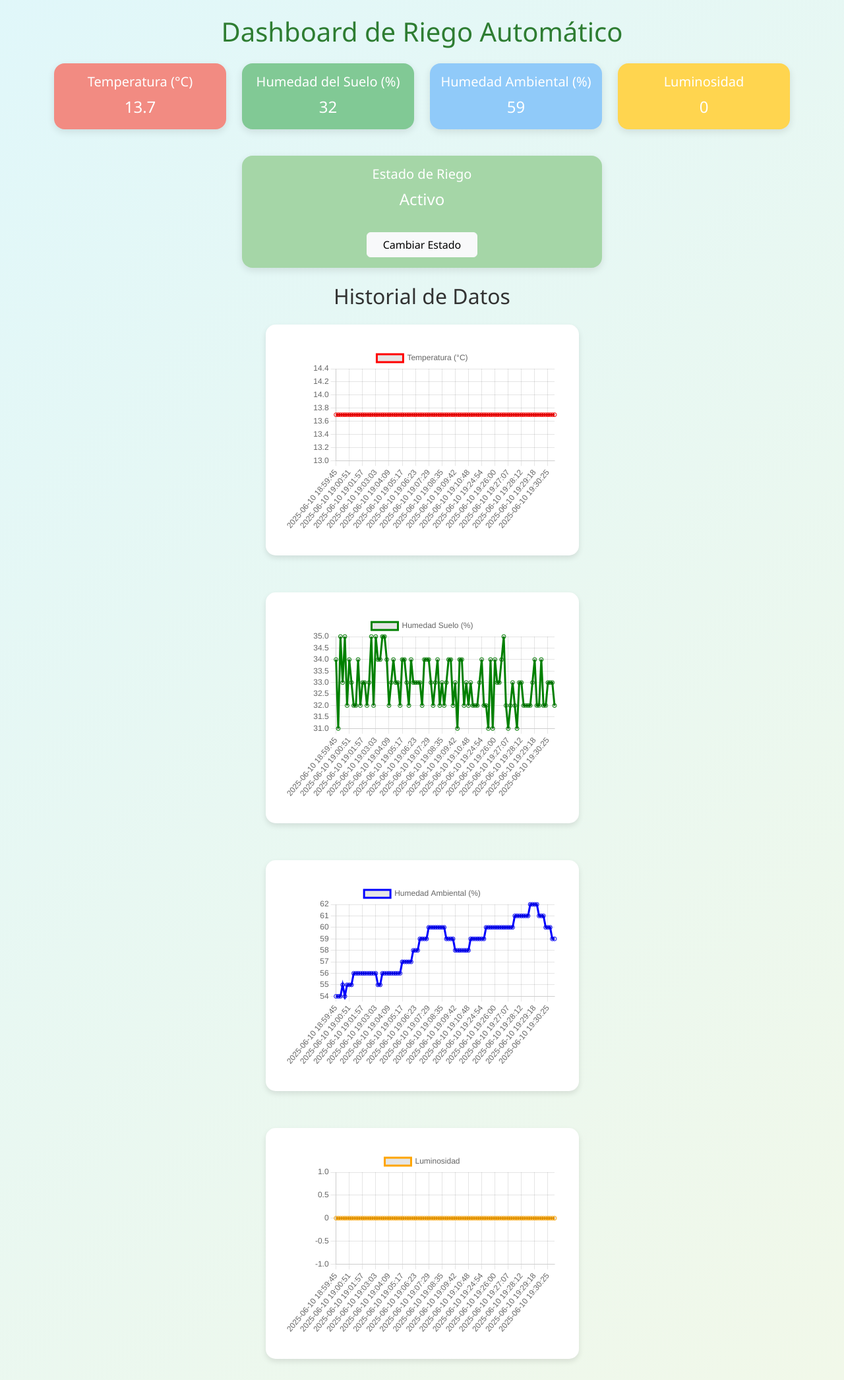
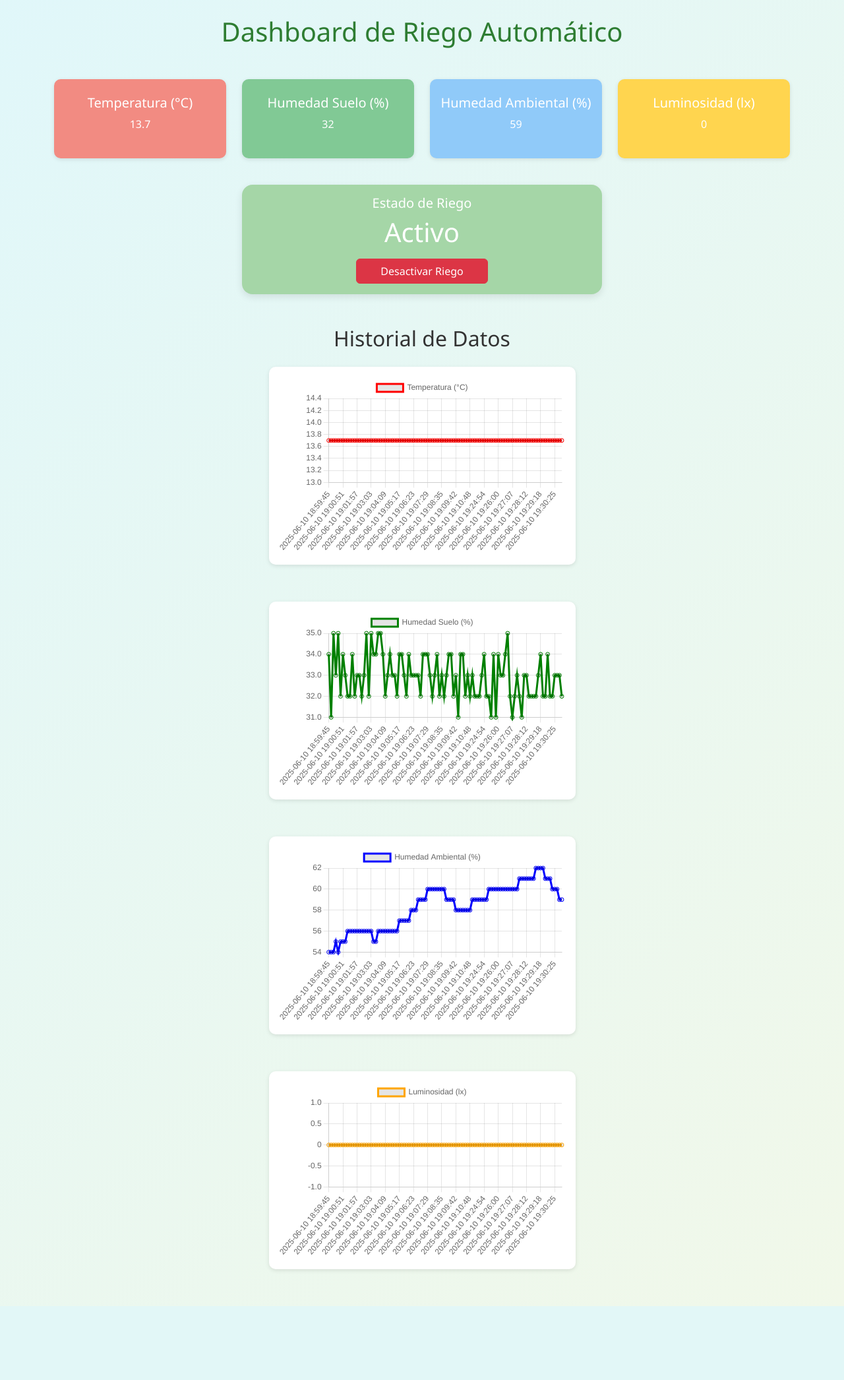
Before and after one commit to MBGG8/Riego_IOT, a Flask app: page / in a window 1280 px wide. Shown: the part 56-2148 px from the top of the page at 66% size. After the commit the page ends 2036 px from the top, so only its background shows below. Run offline with Flask 3, Linux system fonts and the light colour scheme; data comes from the database, SQL or seed files in the repository; both versions use the stored data as it was after the commit.

Commit message:
Boton de control de Riego

```diff
--- a/app.py
+++ b/app.py
@@ -1,20 +1,16 @@
 import logging
 from flask import Flask, request, jsonify, make_response, render_template
-from flask_sqlalchemy import SQLAlchemy
 from datetime import datetime
+import pytz
 from database import db
-import pytz
-import os
 
 app = Flask(__name__)
-
-# Configuración de la base de datos SQLite
 app.config['SQLALCHEMY_DATABASE_URI'] = 'sqlite:///riego.db'
 app.config['SQLALCHEMY_TRACK_MODIFICATIONS'] = False
 
+# Inicializar DB
+db.init_app(app)
 zona_lima = pytz.timezone('America/Lima')
-
-db.init_app(app)
 
 class SensorData(db.Model):
     id = db.Column(db.Integer, primary_key=True)
@@ -29,77 +25,98 @@ class RiegoEstado(db.Model):
     activar = db.Column(db.Boolean, nullable=False)
     fecha = db.Column(db.DateTime, default=datetime.utcnow)
 
-# Inicializar la BD si no existe (opcional, si no lo haces en otro lado)
 with app.app_context():
     db.create_all()
 
+def nocache_json(data, status=200):
+    resp = make_response(jsonify(data), status)
+    resp.headers['Cache-Control'] = 'no-store, no-cache, must-revalidate, max-age=0'
+    resp.headers['Pragma'] = 'no-cache'
+    resp.headers['Expires'] = '0'
+    return resp
+
 @app.route('/')
 def index():
-    response = make_response(render_template('dashboard.html'))
-    response.headers['Cache-Control'] = 'no-store, no-cache, must-revalidate, max-age=0'
-    response.headers['Pragma'] = 'no-cache'
-    response.headers['Expires'] = '0'
-    return response
+    return render_template('dashboard.html')
 
-def nocache_json_response(data):
-    """Helper para respuesta JSON con headers anti-cache"""
-    response = make_response(jsonify(data))
-    response.headers['Cache-Control'] = 'no-store, no-cache, must-revalidate, max-age=0'
-    response.headers['Pragma'] = 'no-cache'
-    response.headers['Expires'] = '0'
-    return response
+# Recibe datos del ESP32
+@app.route('/update', methods=['POST'])
+def update():
+    data = request.get_json()
+    if not data:
+        return nocache_json({"error": "No JSON recibido"}, 400)
+    try:
+        sd = SensorData(
+            temperatura=data.get('temperatura'),
+            humedad_suelo=data.get('humedad_suelo'),
+            humedad_ambiental=data.get('humedad_ambiental'),
+            luminosidad=data.get('luminosidad')
+        )
+        re = RiegoEstado(activar=(data.get('activaciones', 0) == 1))
+        db.session.add(sd)
+        db.session.add(re)
+        db.session.commit()
+        return nocache_json({"status": "ok"})
+    except Exception as e:
+        db.session.rollback()
+        logging.error(e)
+        return nocache_json({"error": str(e)}, 500)
 
+# Devuelve el override (estado del botón)
+@app.route('/estado', methods=['GET'])
+def estado():
+    ultimo = RiegoEstado.query.order_by(RiegoEstado.fecha.desc()).first()
+    return nocache_json({"activar": bool(ultimo.activar) if ultimo else False})
+
+# Cambia override desde el dashboard
+@app.route('/riego', methods=['POST'])
+def riego():
+    data = request.get_json(force=True)
+    if 'activar' not in data:
+        return nocache_json({"error": "Falta 'activar'"}, 400)
+    estado = bool(data['activar'])
+    re = RiegoEstado(activar=estado)
+    db.session.add(re)
+    db.session.commit()
+    return nocache_json({"status": "override actualizado", "activar": estado})
+
+# Últimos datos para la card
+@app.route('/data', methods=['GET'])
+def get_data():
+    ultimo = SensorData.query.order_by(SensorData.fecha.desc()).first()
+    if not ultimo:
+        return nocache_json({}, 200)
+    return nocache_json({
+        "temperatura": ultimo.temperatura,
+        "humedad_suelo": ultimo.humedad_suelo,
+        "humedad_ambiental": ultimo.humedad_ambiental,
+        "luminosidad": ultimo.luminosidad
+    })
+
+# Histórico para gráficas
 @app.route('/historico', methods=['GET'])
 def historico():
-    zona_lima = pytz.timezone('America/Lima')
-    # Obtener últimos 100 registros ordenados de forma descendente (más recientes primero)
-    registros = SensorData.query.order_by(SensorData.fecha.desc()).limit(100).all()
-    datos = []
-    # Para mostrar cronológicamente los datos (de más antiguo a más reciente)
-    registros.reverse()
-    for r in registros:
-        fecha_utc = r.fecha.replace(tzinfo=pytz.utc)  # Asumimos UTC
-        fecha_lima = fecha_utc.astimezone(zona_lima)
-        datos.append({
-            "timestamp": fecha_lima.strftime("%Y-%m-%d %H:%M:%S"),
+    regs = SensorData.query.order_by(SensorData.fecha.desc()).limit(100).all()
+    regs.reverse()
+    out = []
+    for r in regs:
+        utc = r.fecha.replace(tzinfo=pytz.utc)
+        lima = utc.astimezone(zona_lima).strftime("%Y-%m-%d %H:%M:%S")
+        out.append({
+            "timestamp": lima,
             "temperatura": r.temperatura,
             "humedad_suelo": r.humedad_suelo,
             "humedad_ambiental": r.humedad_ambiental,
             "luminosidad": r.luminosidad
         })
-    return nocache_json_response(datos)
-
-@app.route('/update', methods=['POST'])
-def update_data():
-    data = request.json
-    if not data:
-        return nocache_json_response({"error": "No se recibieron datos JSON"}), 400
-    sensor = SensorData(
-        temperatura=data.get('temperatura'),
-        humedad_suelo=data.get('humedad_suelo'),
-        humedad_ambiental=data.get('humedad_ambiental'),
-        luminosidad=data.get('luminosidad')
-    )
-    db.session.add(sensor)
-    db.session.commit()
-    return nocache_json_response({"status": "ok"}), 200
-
-@app.route('/data', methods=['GET'])
-def get_data():
-    ultimo = SensorData.query.order_by(SensorData.fecha.desc()).first()
-    if ultimo:
-        return nocache_json_response({
-            "temperatura": ultimo.temperatura,
-            "humedad_suelo": ultimo.humedad_suelo,
-            "humedad_ambiental": ultimo.humedad_ambiental,
-            "luminosidad": ultimo.luminosidad,
-            "fecha": ultimo.fecha.isoformat()
-        })
-    return nocache_json_response({}), 200
+    return nocache_json(out)
 
 @app.route('/historiaIOT')
 def historia_iot():
-     # Traemos todos los registros ordenados de más nuevo a más antiguo
+     # Definir la zona horaria de Lima
+    zona_lima = pytz.timezone('America/Lima')
+
+    # Traemos todos los registros ordenados de más nuevo a más antiguo
     registros_utc = SensorData.query.order_by(SensorData.fecha.desc()).all()
 
     # Convertimos cada fecha UTC a Lima
@@ -117,37 +134,8 @@ def historia_iot():
         })
 
     # Renderizamos pasando la lista con datetimes de Lima
+
     return render_template('historia.html', registros=registros)
 
-@app.route('/riego', methods=['POST'])
-def riego():
-    data = request.get_json(force=True)
-    estado = data.get('activar')
-    if estado is None:
-        return nocache_json_response({"error": "Falta clave 'activar' en JSON"}), 400
-    nuevo_estado = RiegoEstado(activar=bool(estado))
-    db.session.add(nuevo_estado)
-    db.session.commit()
-    return nocache_json_response({"status": "riego actualizado", "activar": estado})
-
-@app.route('/estado', methods=['GET'])
-def estado_riego():
-    ultimo_estado = RiegoEstado.query.order_by(RiegoEstado.fecha.desc()).first()
-    if ultimo_estado:
-        return nocache_json_response({"activar": ultimo_estado.activar})
-    return nocache_json_response({"activar": False})
-
-
-@app.route('/toggle-riego', methods=['POST'])
-def toggle_riego():
-    from models import Estado  # Asegúrate que esté correctamente importado
-
-    estado = Estado.query.order_by(Estado.id.desc()).first()
-    if estado:
-        estado.activar = not estado.activar
-        db.session.commit()
-        return jsonify({'activar': estado.activar})
-    return jsonify({'activar': False}), 404
-
 if __name__ == "__main__":
-    app.run(host='0.0.0.0', port=5000, debug=True)
+    app.run(host='0.0.0.0', port=8000, debug=True)
--- a/templates/dashboard.html
+++ b/templates/dashboard.html
@@ -5,41 +5,50 @@
   <meta name="viewport" content="width=device-width, initial-scale=1" />
   <title>ESP32 Dashboard</title>
 
+  <!-- Bootstrap CSS -->
   <link href="https://cdn.jsdelivr.net/npm/bootstrap@5.3.0/dist/css/bootstrap.min.css" rel="stylesheet" />
+  <!-- Tu CSS personalizado -->
   <link href="{{ url_for('static', filename='style.css') }}" rel="stylesheet" />
+  <!-- Chart.js -->
   <script src="https://cdn.jsdelivr.net/npm/chart.js"></script>
+
   <style>
+    .sensor-card {
+      height: 120px;
+      border-radius: 10px;
+      box-shadow: 0 2px 6px rgba(0,0,0,0.1);
+      display: flex;
+      flex-direction: column;
+      justify-content: center;
+      align-items: center;
+      margin-bottom: 1rem;
+    }
     .chart-card {
-      background: white;
-      border-radius: 15px;
-      box-shadow: 0 4px 8px rgb(0 0 0 / 0.1);
-      padding: 2rem;
+      padding: 1rem;
+      background: #fff;
+      border-radius: 10px;
+      box-shadow: 0 2px 6px rgba(0,0,0,0.1);
+      height: 300px;
       margin-bottom: 2rem;
       margin-left: 3rem;
       margin-right: 3rem;
-      height: 350px;
-      display: flex;
-      flex-direction: column;
-      justify-content: center;
     }
-    .chart-card canvas {
-      max-height: 280px;
-      width: 100% !important;
-    }
-    .navbar-dark {
-      background-color: #1f1f2e;
+    #toggle-btn {
+      width: 200px;
     }
   </style>
 </head>
 <body>
-<nav class="navbar navbar-expand-lg navbar-dark">
+
+  <!-- Navbar -->
+  <nav class="navbar navbar-expand-lg navbar-dark bg-dark">
     <div class="container-fluid">
       <a class="navbar-brand" href="/">💧 Riego IOT</a>
-    <button class="navbar-toggler" type="button" data-bs-toggle="collapse" data-bs-target="#navbarNav">
+      <button class="navbar-toggler" type="button" data-bs-toggle="collapse" data-bs-target="#navMenu">
         <span class="navbar-toggler-icon"></span>
       </button>
-    <div class="collapse navbar-collapse justify-content-end" id="navbarNav">
-      <ul class="navbar-nav">
+      <div class="collapse navbar-collapse" id="navMenu">
+        <ul class="navbar-nav ms-auto">
           <li class="nav-item">
             <a class="nav-link active" href="/">Dashboard</a>
           </li>
@@ -51,66 +60,55 @@
     </div>
   </nav>
 
-<div class="container mt-4">
-  <h1 class="text-center mb-4">Dashboard de Riego Automático</h1>
+  <!-- Contenido -->
+  <div class="container py-4">
 
-  <div id="error-message" class="alert alert-warning text-center d-none" role="alert">
-    No se recibieron datos del servidor.
+    <!-- Título -->
+    <h1 class="text-center mb-5">Dashboard de Riego Automático</h1>
+
+    <!-- Tarjetas de sensores -->
+    <div class="row text-center">
+      <div class="col-md-3">
+        <div class="sensor-card text-white bg-danger">
+          <h5>Temperatura (°C)</h5>
+          <p id="temp-value">--</p>
         </div>
-
-  <div class="row mb-4" id="sensor-cards">
-    <!-- Sensor cards (igual que antes, no modificadas) -->
-    <div class="col-md-3 mb-3">
-      <div class="card text-white bg-danger sensor-card">
-        <div class="card-body text-center">
-          <h5 class="card-title">Temperatura (°C)</h5>
-          <p class="card-text fs-4" id="temp-value">--</p>
+      </div>
+      <div class="col-md-3">
+        <div class="sensor-card text-white bg-success">
+          <h5>Humedad Suelo (%)</h5>
+          <p id="hum-suelo-value">--</p>
+        </div>
+      </div>
+      <div class="col-md-3">
+        <div class="sensor-card text-white bg-info">
+          <h5>Humedad Ambiental (%)</h5>
+          <p id="hum-ambiental-value">--</p>
+        </div>
+      </div>
+      <div class="col-md-3">
+        <div class="sensor-card text-white bg-warning">
+          <h5>Luminosidad (lx)</h5>
+          <p id="luz-value">--</p>
         </div>
       </div>
     </div>
-    <div class="col-md-3 mb-3">
-      <div class="card text-white bg-success sensor-card">
-        <div class="card-body text-center">
-          <h5 class="card-title">Humedad del Suelo (%)</h5>
-          <p class="card-text fs-4" id="hum-suelo-value">--</p>
-        </div>
-      </div>
-    </div>
-    <div class="col-md-3 mb-3">
-      <div class="card text-white bg-info sensor-card">
-        <div class="card-body text-center">
-          <h5 class="card-title">Humedad Ambiental (%)</h5>
-          <p class="card-text fs-4" id="hum-ambiental-value">--</p>
-        </div>
-      </div>
-    </div>
-    <div class="col-md-3 mb-3">
-      <div class="card text-white bg-warning sensor-card">
-        <div class="card-body text-center">
-          <h5 class="card-title">Luminosidad</h5>
-          <p class="card-text fs-4" id="luz-value">--</p>
+
+    <!-- Tarjeta de estado de riego -->
+    <div class="row justify-content-center my-4 mb- mb-5">
+      <div class="col-md-6 text-center">
+        <div id="riego-card" class="card text-white">
+          <div class="card-body">
+            <h5 class="card-title">Estado de Riego</h5>
+            <p id="riego-value" class="display-6">--</p>
+            <button id="toggle-btn" class="btn btn-lg">Cargando...</button>
           </div>
         </div>
       </div>
     </div>
 
-  <!-- Card de riego con botón -->
-  <div class="row mb-4">
-    <div class="col-md-6 offset-md-3">
-      <div id="riego-card" class="card text-white bg-danger text-center">
-        <div class="card-body">
-          <h5 class="card-title">Estado de Riego</h5>
-          <p class="card-text fs-4" id="riego-value">Inactivo</p>
-          <button id="toggle-riego-btn" class="btn btn-light mt-3 px-4">
-            Cambiar Estado
-          </button>
-        </div>
-      </div>
-    </div>
-  </div>
-</div>
-
-<h2 class="text-center mb-4">Historial de Datos</h2>
+    <!-- Gráficas de histórico -->
+    <h2 class="text-center mb-4 mt-5">Historial de Datos</h2>
     <div class="container mt-4">
 	<div class="row justify-content-center g-4">
       <div class="col-md-5 chart-card">
@@ -127,129 +125,121 @@
       </div>
 	</div>
     </div>
+  </div>
 
+  <!-- Scripts -->
   <script src="https://cdn.jsdelivr.net/npm/bootstrap@5.3.0/dist/js/bootstrap.bundle.min.js"></script>
   <script src="https://code.jquery.com/jquery-3.6.0.min.js"></script>
+
   <script>
-  function actualizarEstadoRiego(estado) {
-    const card = document.getElementById("riego-card");
-    const text = document.getElementById("riego-value");
+    let overrideState = false;
+    const toggleBtn = document.getElementById('toggle-btn');
+    const riegoCard = document.getElementById('riego-card');
+    const riegoText = document.getElementById('riego-value');
 
-    if (estado === true || estado === "true") {
-      text.innerText = "Activo";
-      card.classList.remove("bg-danger");
-      card.classList.add("bg-success");
+    function updateRiegoCard() {
+      if (overrideState) {
+        toggleBtn.innerText = 'Desactivar Riego';
+        toggleBtn.className = 'btn btn-danger';
+        riegoCard.className = 'card text-white bg-success';
+        riegoText.innerText = 'Activo';
       } else {
-      text.innerText = "Inactivo";
-      card.classList.remove("bg-success");
-      card.classList.add("bg-danger");
+        toggleBtn.innerText = 'Activar Riego';
+        toggleBtn.className = 'btn btn-success';
+        riegoCard.className = 'card text-white bg-danger';
+        riegoText.innerText = 'Inactivo';
       }
     }
 
-  function obtenerEstadoRiego() {
-    fetch('/estado')
-      .then(res => res.json())
-      .then(data => actualizarEstadoRiego(data.activar))
-      .catch(() => console.warn('No se pudo obtener el estado de riego'));
-  }
-
-  document.getElementById("toggle-riego-btn").addEventListener("click", () => {
-    fetch("/toggle-riego", { method: "POST" })
-      .then(res => res.json())
-      .then(data => actualizarEstadoRiego(data.activar))
-      .catch(err => console.error("Error al cambiar el estado:", err));
-  });
-
-  function obtenerDatosSensores() {
-    fetch('/data')
-      .then(res => res.json())
-      .then(data => {
-        if (!data || Object.keys(data).length === 0) {
-          $('#error-message').removeClass('d-none');
-          return;
-        } else {
-          $('#error-message').addClass('d-none');
-        }
-        if (data.temperatura !== undefined) {
-          document.getElementById('temp-value').innerText = data.temperatura;
-        }
-        if (data.humedad_suelo !== undefined) {
-          document.getElementById('hum-suelo-value').innerText = data.humedad_suelo;
-        }
-        if (data.humedad_ambiental !== undefined) {
-          document.getElementById('hum-ambiental-value').innerText = data.humedad_ambiental;
-        }
-        if (data.luminosidad !== undefined) {
-          document.getElementById('luz-value').innerText = data.luminosidad;
-        }
-      })
-      .catch(() => {
-        $('#error-message').removeClass('d-none');
-      });
-  }
-
-  let tempChart, humSueloChart, humAmbChart, luzChart;
-
-  async function cargarDatos() {
-    const res = await fetch('/historico?timestamp=' + new Date().getTime());
-    const datos = await res.json();
-
-    const labels = datos.map(d => d.timestamp);
-    const temp = datos.map(d => d.temperatura);
-    const humSuelo = datos.map(d => d.humedad_suelo);
-    const humAmb = datos.map(d => d.humedad_ambiental);
-    const luz = datos.map(d => d.luminosidad);
-
-    const crearGrafico = (id, label, data, color) => {
-      return new Chart(document.getElementById(id), {
-        type: 'line',
-        data: { labels, datasets: [{ label, data, borderColor: color, fill: false }] },
-        options: { responsive: true, maintainAspectRatio: false }
-      });
-    };
-
-    if (tempChart) {
-      tempChart.data.labels = labels;
-      tempChart.data.datasets[0].data = temp;
-      tempChart.update();
-    } else {
-      tempChart = crearGrafico('tempChart', 'Temperatura (°C)', temp, 'red');
-    }
-
-    if (humSueloChart) {
-      humSueloChart.data.labels = labels;
-      humSueloChart.data.datasets[0].data = humSuelo;
-      humSueloChart.update();
-    } else {
-      humSueloChart = crearGrafico('humSueloChart', 'Humedad Suelo (%)', humSuelo, 'green');
-    }
-
-    if (humAmbChart) {
-      humAmbChart.data.labels = labels;
-      humAmbChart.data.datasets[0].data = humAmb;
-      humAmbChart.update();
-    } else {
-      humAmbChart = crearGrafico('humAmbChart', 'Humedad Ambiental (%)', humAmb, 'blue');
-    }
-
-    if (luzChart) {
-      luzChart.data.labels = labels;
-      luzChart.data.datasets[0].data = luz;
-      luzChart.update();
-    } else {
-      luzChart = crearGrafico('luzChart', 'Luminosidad', luz, 'orange');
+    async function fetchOverride() {
+      try {
+        const res = await fetch('/estado');
+        const { activar } = await res.json();
+        overrideState = activar;
+        updateRiegoCard();
+      } catch {
+        console.warn('Error obteniendo estado de riego');
       }
     }
 
-  obtenerEstadoRiego();
-  obtenerDatosSensores();
-  cargarDatos();
+    toggleBtn.addEventListener('click', async () => {
+      try {
+        await fetch('/riego', {
+          method: 'POST',
+          headers: {'Content-Type': 'application/json'},
+          body: JSON.stringify({ activar: !overrideState })
+        });
+        await fetchOverride();
+      } catch {
+        console.error('Error al cambiar override');
+      }
+    });
 
-  setInterval(() => {
-    obtenerEstadoRiego();
-    obtenerDatosSensores();
-    cargarDatos();
+    async function fetchSensorData() {
+      try {
+        const res = await fetch('/data');
+        const d = await res.json();
+        if (d.temperatura !== undefined) {
+          document.getElementById('temp-value').innerText       = d.temperatura;
+          document.getElementById('hum-suelo-value').innerText = d.humedad_suelo;
+          document.getElementById('hum-ambiental-value').innerText = d.humedad_ambiental;
+          document.getElementById('luz-value').innerText        = d.luminosidad;
+        }
+      } catch {
+        console.warn('No se recibieron datos de sensores');
+      }
+    }
+
+    let charts = {};
+    async function fetchHistorico() {
+      try {
+        const res = await fetch('/historico');
+        const data = await res.json();
+        const labels = data.map(x => x.timestamp);
+
+        function makeConfig(label, arr, color) {
+          return {
+            type: 'line',
+            data: { labels, datasets: [{ label, data: arr, borderColor: color, fill: false }] },
+            options: { responsive: true, maintainAspectRatio: false }
+          };
+        }
+
+        if (!charts.temp) {
+          charts.temp  = new Chart(document.getElementById('tempChart'), makeConfig('Temperatura (°C)', data.map(x => x.temperatura), 'red'));
+          charts.suelo = new Chart(document.getElementById('humSueloChart'), makeConfig('Humedad Suelo (%)', data.map(x => x.humedad_suelo), 'green'));
+          charts.amb   = new Chart(document.getElementById('humAmbChart'), makeConfig('Humedad Ambiental (%)', data.map(x => x.humedad_ambiental), 'blue'));
+          charts.luz   = new Chart(document.getElementById('luzChart'), makeConfig('Luminosidad (lx)', data.map(x => x.luminosidad), 'orange'));
+        } else {
+          charts.temp.data.labels = labels;
+          charts.temp.data.datasets[0].data = data.map(x => x.temperatura);
+          charts.temp.update();
+          charts.suelo.data.labels = labels;
+          charts.suelo.data.datasets[0].data = data.map(x => x.humedad_suelo);
+          charts.suelo.update();
+          charts.amb.data.labels = labels;
+          charts.amb.data.datasets[0].data = data.map(x => x.humedad_ambiental);
+          charts.amb.update();
+          charts.luz.data.labels = labels;
+          charts.luz.data.datasets[0].data = data.map(x => x.luminosidad);
+          charts.luz.update();
+        }
+      } catch {
+        console.warn('Error obteniendo histórico');
+      }
+    }
+
+    // Inicialización y refresco periódico
+    (async () => {
+      await fetchOverride();
+      await fetchSensorData();
+      await fetchHistorico();
+      setInterval(async () => {
+        await fetchOverride();
+        await fetchSensorData();
+        await fetchHistorico();
       }, 10000);
+    })();
   </script>
 </body>
 </html>
```
Also changed, not shown: instance/riego.db, 1 other file. Lines whose indentation alone changed are shown as unchanged.
